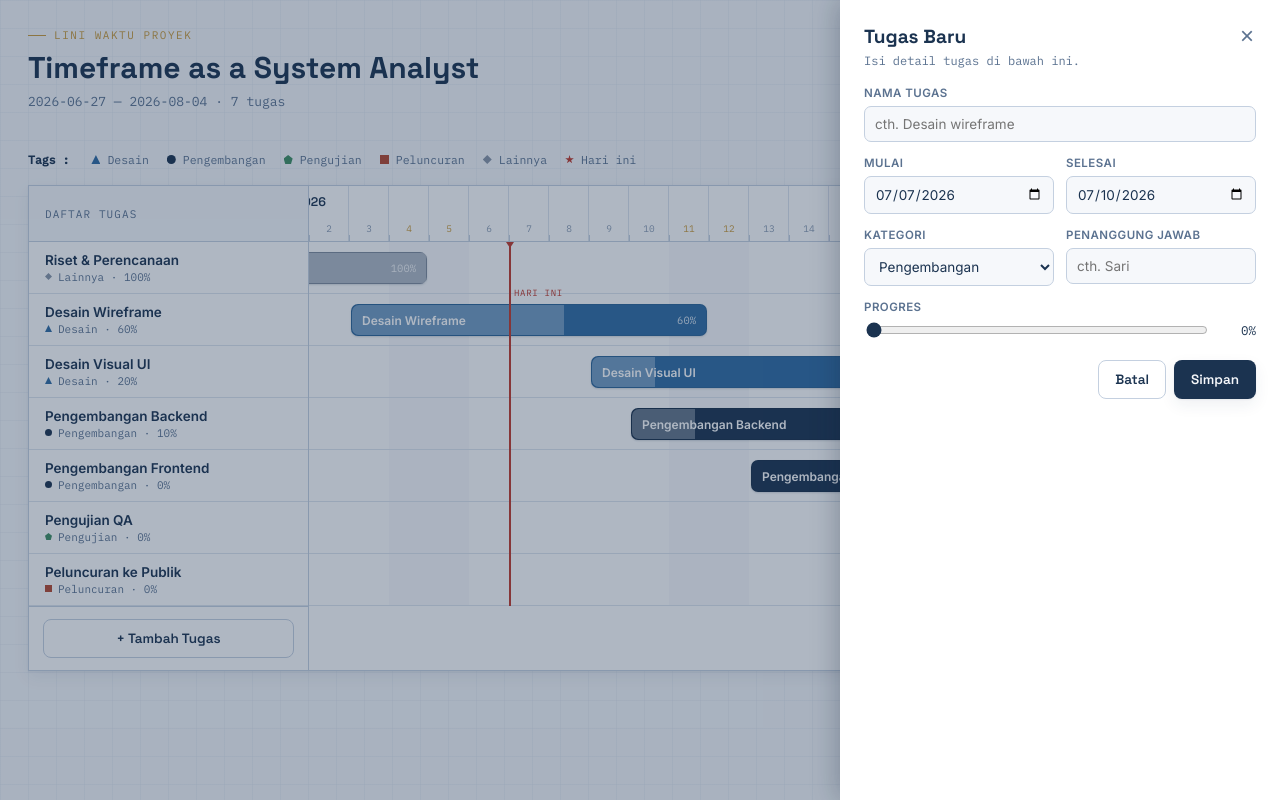
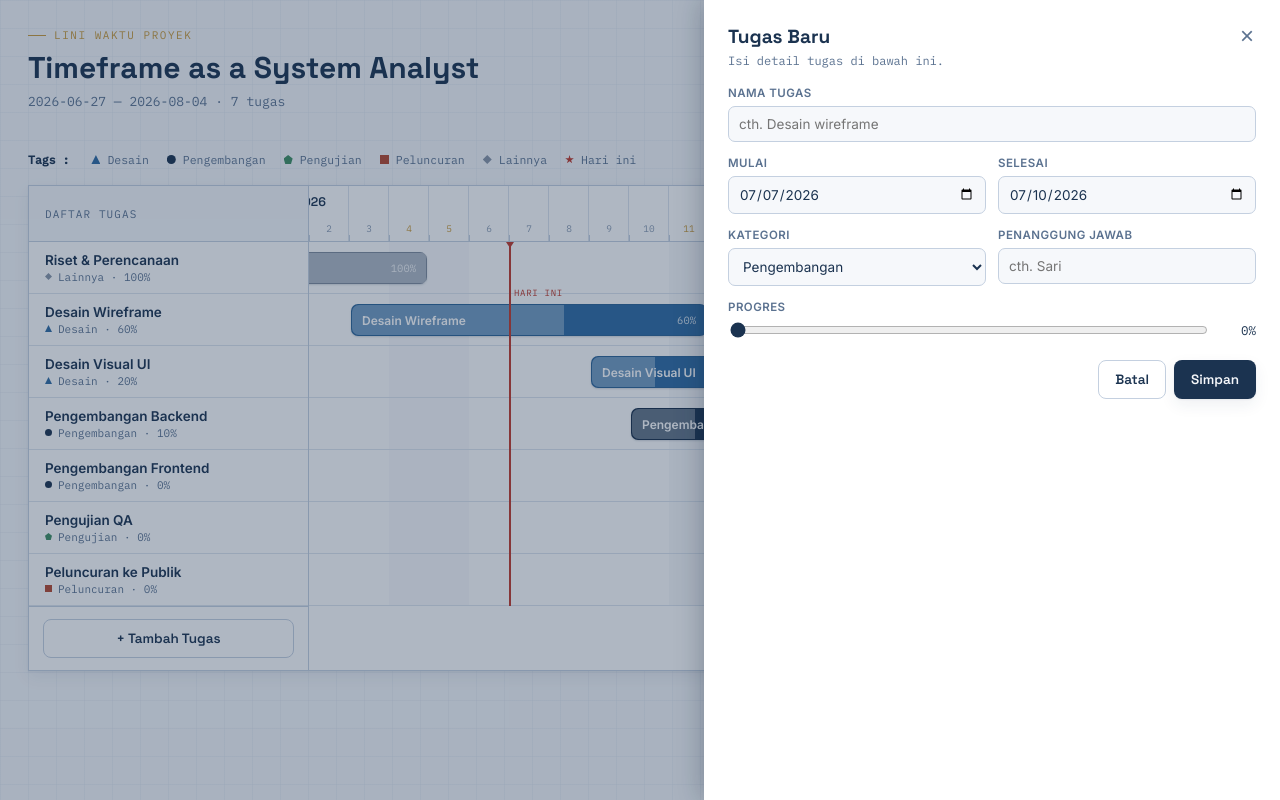
Before and after one commit to chunkeymost/time-pro, a plain HTML site: page index.html in a window 1280 px wide. Both pictures are taken after a click on the button "+ TUGAS BARU". Drawn offline with Linux system fonts and the light colour scheme.

Commit message:
feat: penyesuaian sidepeak width menjadi 45% dari viewport

```diff
--- a/index.html
+++ b/index.html
@@ -408,7 +408,7 @@
   }
   .modal{
     background:var(--surface);
-    width:440px;
+    width:45%;
     max-width:100vw;
     height:100%;
     box-shadow:-4px 0 24px rgba(15,30,50,.25);
```
